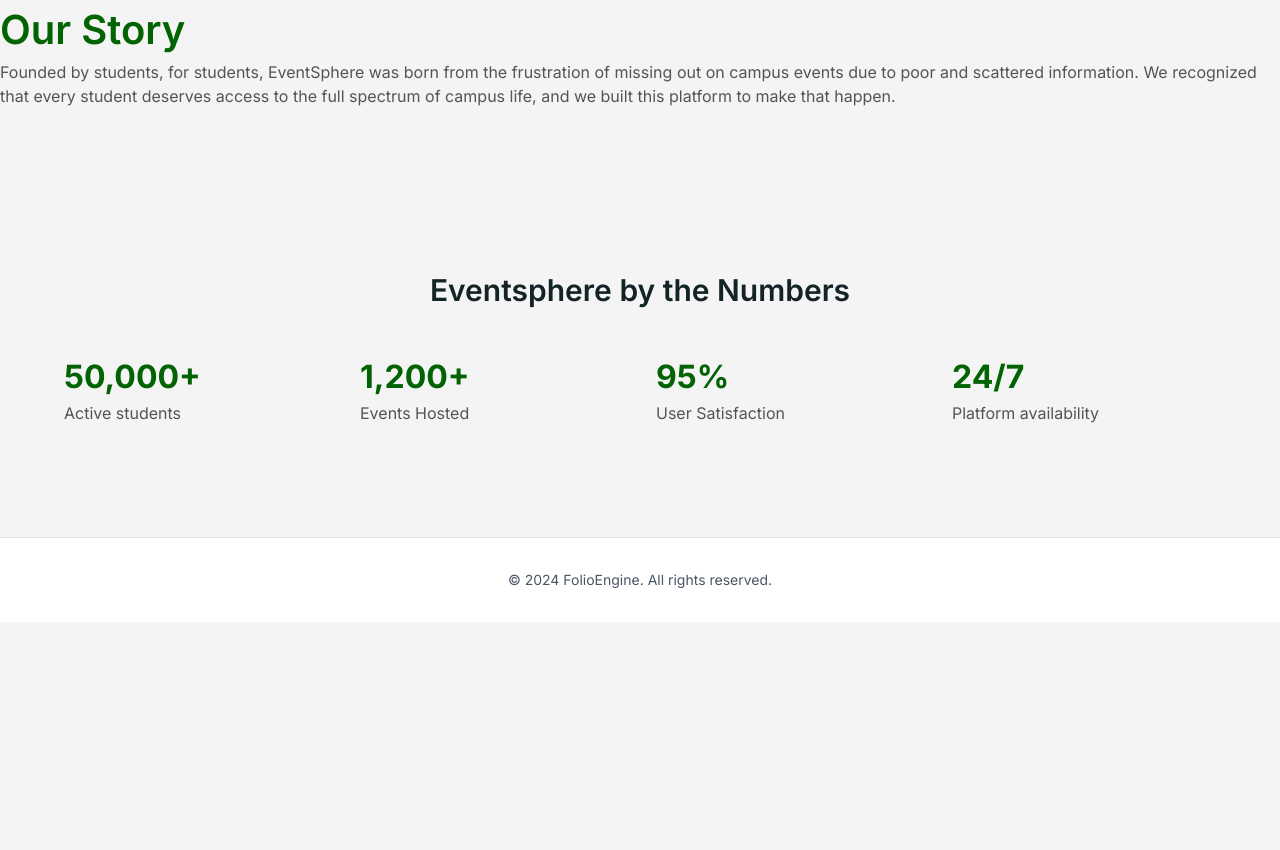
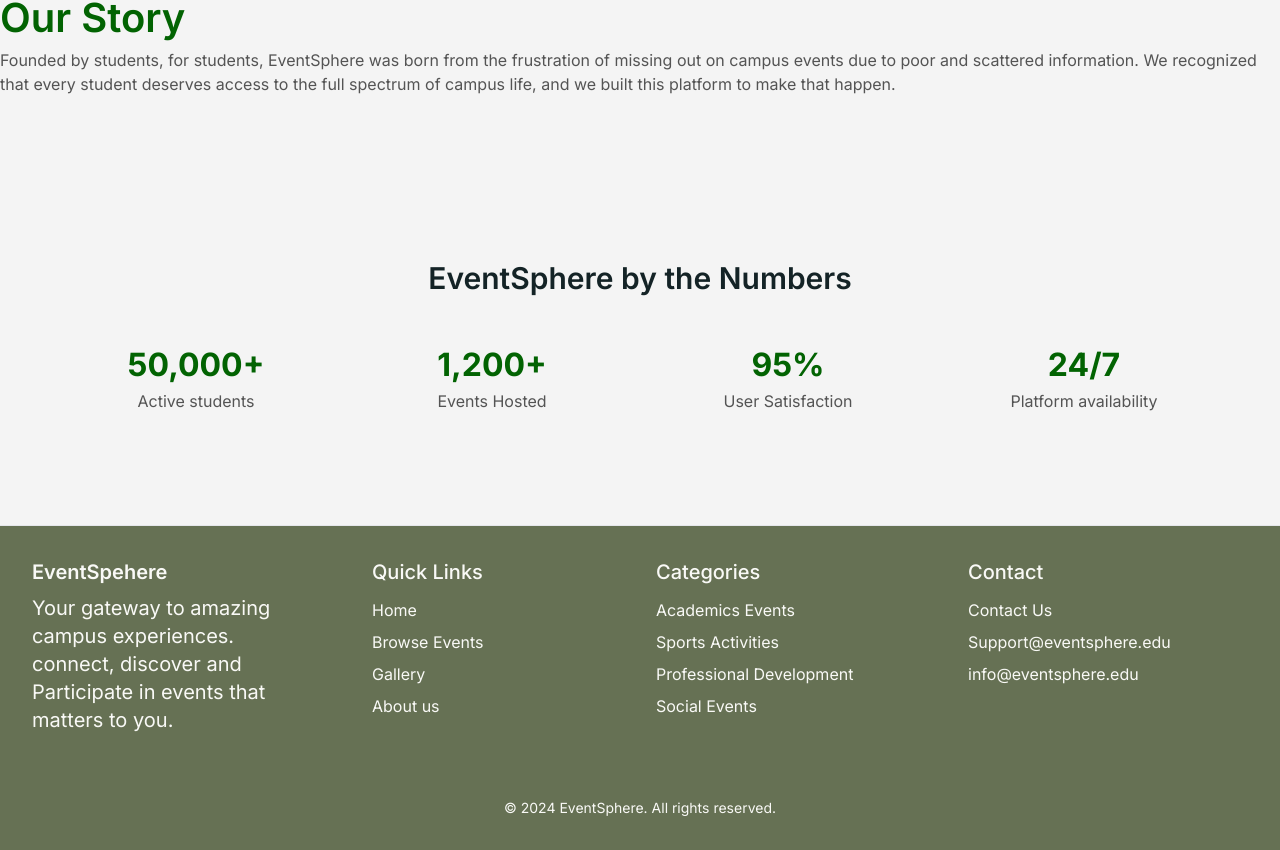
Before and after one commit to TheRexDevs/EventSphere-Web-App, a Next.js app: page /about in a window 1280 px wide. Shown: the part 1252-2102 px from the top of the page. Before the commit the page ends 1874 px from the top, so only its background shows below. Built offline with nearby package versions, Linux system fonts and the light colour scheme; no server answers.

Commit message:
add footer and improve about page

```diff
--- a/app/components/layout/main/footer/index.tsx
+++ b/app/components/layout/main/footer/index.tsx
@@ -1,30 +1,32 @@
+import Link from "next/link";
+
 export const MainFooter = () => {
-
 	return (
-        <footer className="bg-white border-t border-gray-200">
-            {/* <div className="w-site mx-auto px-4 sm:px-6 lg:px-8 py-8 relative z-[1]">
-                <div className="grid grid-cols-1 md:grid-cols-4 gap-8">
+		<footer className="bg-[#667154] border-t border-gray-200">
+			<div className="w-site mx-auto px-4 sm:px-6 lg:px-8 py-8 relative z-[1]">
+				<div className="grid max-md:grid-cols-1   max-lg:grid-cols-3 grid-cols-4    gap-8">
 					<div>
-                        <h3 className="font-semibold text-gray-900 mb-4">
-                            FolioEngine
+						<h3 className="text-xl font-semibold text-[#F9F9F6] mb-2">
+							EventSpehere
 						</h3>
-                        <p className="text-sm text-gray-600">
-                            The all-in-one platform for managing your e-commerce
-                            stores.
+						<p className=" text-xl text-[#F9F9F6]">
+							Your gateway to amazing campus experiences. connect,
+							discover and Participate in events that matters to
+							you.
 						</p>
 					</div>
 
-                    <div>
-                        <h4 className="font-medium text-gray-900 mb-3">
-                            Product
+					<div className="ml-7 max-md:ml-0">
+						<h4 className="font-medium text-xl text-[#F9F9F6]  mb-3">
+							Quick Links
 						</h4>
-                        <ul className="space-y-2 text-sm text-gray-600">
+						<ul className="space-y-2 text-base text-[#F9F9F6]">
 							<li>
 								<Link
 									href="/features"
 									className="hover:text-primary"
 								>
-                                    Features
+									Home
 								</Link>
 							</li>
 							<li>
@@ -32,7 +34,7 @@
 									href="/pricing"
 									className="hover:text-primary"
 								>
-                                    Pricing
+									Browse Events
 								</Link>
 							</li>
 							<li>
@@ -40,23 +42,31 @@
 									href="/integrations"
 									className="hover:text-primary"
 								>
-                                    Integrations
+									Gallery
+								</Link>
+							</li>
+							<li>
+								<Link
+									href="/integrations"
+									className="hover:text-primary"
+								>
+									About us
 								</Link>
 							</li>
 						</ul>
 					</div>
 
 					<div>
-                        <h4 className="font-medium text-gray-900 mb-3">
-                            Support
+						<h4 className="font-medium text-xl text-[#F9F9F6] mb-3">
+							Categories
 						</h4>
-                        <ul className="space-y-2 text-sm text-gray-600">
+						<ul className="space-y-2 text-base text-[#F9F9F6]">
 							<li>
 								<Link
 									href="/support"
 									className="hover:text-primary"
 								>
-                                    Help Center
+									Academics Events
 								</Link>
 							</li>
 							<li>
@@ -64,7 +74,7 @@
 									href="/contact"
 									className="hover:text-primary"
 								>
-                                    Contact Us
+									Sports Activities
 								</Link>
 							</li>
 							<li>
@@ -72,51 +82,59 @@
 									href="/status"
 									className="hover:text-primary"
 								>
-                                    System Status
+									Professional Development
+								</Link>
+							</li>
+							<li>
+								<Link
+									href="/status"
+									className="hover:text-primary"
+								>
+									Social Events
 								</Link>
 							</li>
 						</ul>
 					</div>
 
-                    <div>
-                        <h4 className="font-medium text-gray-900 mb-3">
-                            Company
+					<div className="">
+						<h4 className="font-medium text-xl text-[#F9F9F6] mb-3">
+							Contact
 						</h4>
-                        <ul className="space-y-2 text-sm text-gray-600">
+						<ul className="space-y-2 text-base text-[#F9F9F6]">
 							<li>
 								<Link
 									href="/about"
 									className="hover:text-primary"
 								>
-                                    About
+									Contact Us
 								</Link>
 							</li>
 							<li>
 								<Link
-                                    href="/privacy"
+									href="mailto:Support@eventsphere.edu?subject=Support%20Request&body=Hello%20EventSphere%20Team,"
 									className="hover:text-primary"
 								>
-                                    Privacy
+									Support@eventsphere.edu
 								</Link>
 							</li>
 							<li>
 								<Link
-                                    href="/terms"
+									href="mailto:info@eventsphere.edu?subject=Support%20Request&body=Hello%20EventSphere%20Team,"
 									className="hover:text-primary"
 								>
-                                    Terms
+									info@eventsphere.edu
 								</Link>
 							</li>
 						</ul>
 					</div>
 				</div>
-            </div> */}
+			</div>
 
 			{/* Footer Bottom */}
 			<div className="w-site relative z-[1]">
 				<div className="py-8 text-center">
-                    <p className="text-sm text-gray-600">
-                        © 2024 FolioEngine. All rights reserved.
+					<p className="text-sm text-[#F9F9F6]">
+						© 2024 EventSphere. All rights reserved.
 					</p>
 				</div>
 			</div>
--- a/app/components/pages/main/about/counter.tsx
+++ b/app/components/pages/main/about/counter.tsx
@@ -61,7 +61,7 @@
 	const formatted = new Intl.NumberFormat().format(count);
 
 	return (
-		<div ref={ref} className="text-[32px] font-bold text-primary">
+		<div ref={ref} className="text-[32px] font-bold text-primary text-center">
 			{formatted}
 			{suffix}
 		</div>
--- a/app/components/pages/main/about/index.tsx
+++ b/app/components/pages/main/about/index.tsx
@@ -9,10 +9,10 @@
 		<div className="w-site mx-auto space-y-6">
 			<section className="flex items-center justify-center">
 				<div className="pt-[60px]">
-					<h1 className="text-center font-bold text-[40px]">
+					<h1 className="text-center font-bold text-3xl lg:text-[40px]">
 						About EventSphere
 					</h1>
-					<p className="text-center text-[#545454] text-[18px]">
+					<p className="text-center text-[#545454] text-base lg:text-[18px]">
 						Your gateway to campus life and memorable experiences
 					</p>
 				</div>
@@ -42,7 +42,7 @@
 						What we offer
 					</h1>
 
-					<div className="grid grid-cols-3 gap-11 mt-7">
+					<div className="grid grid-cols-1 lg:grid-cols-3 gap-11 mt-7">
 						<div>
 							<div className="fit-img w-[80%]">
 								<Image
@@ -139,29 +139,29 @@
 				<div className="py-20">
 					<div className="text-center">
 						<h1 className="py-10 font-semibold text-[30px]">
-							Eventsphere by the Numbers
+							EventSphere by the Numbers
 						</h1>
 					</div>
 
 					<div className="w-[90%] grid grid-cols-2 md:grid-cols-4 gap-8 m-auto">
-						<div>
+						<div className="text-center">
 							<Counter end={50000} suffix="+" />
-							<p className="text-[#545454]">Active students</p>
+							<p className="text-[#545454] text-center">Active students</p>
 						</div>
 
-						<div>
+						<div className="text-center">
 							<Counter end={1200} suffix="+" />
-							<p className="text-[#545454]">Events Hosted</p>
+							<p className="text-[#545454] text-center">Events Hosted</p>
 						</div>
 
-						<div>
+						<div className="text-center">
 							<Counter end={95} suffix="%" />
-							<p className="text-[#545454]">User Satisfaction</p>
+							<p className="text-[#545454] text-center">User Satisfaction</p>
 						</div>
 
-						<div>
+						<div className="text-center">
 							<Counter end={24} suffix="/7" />
-							<p className="text-[#545454]">
+							<p className="text-[#545454] text-center">
 								Platform availability
 							</p>
 						</div>
```
Lines whose indentation alone changed are shown as unchanged.
